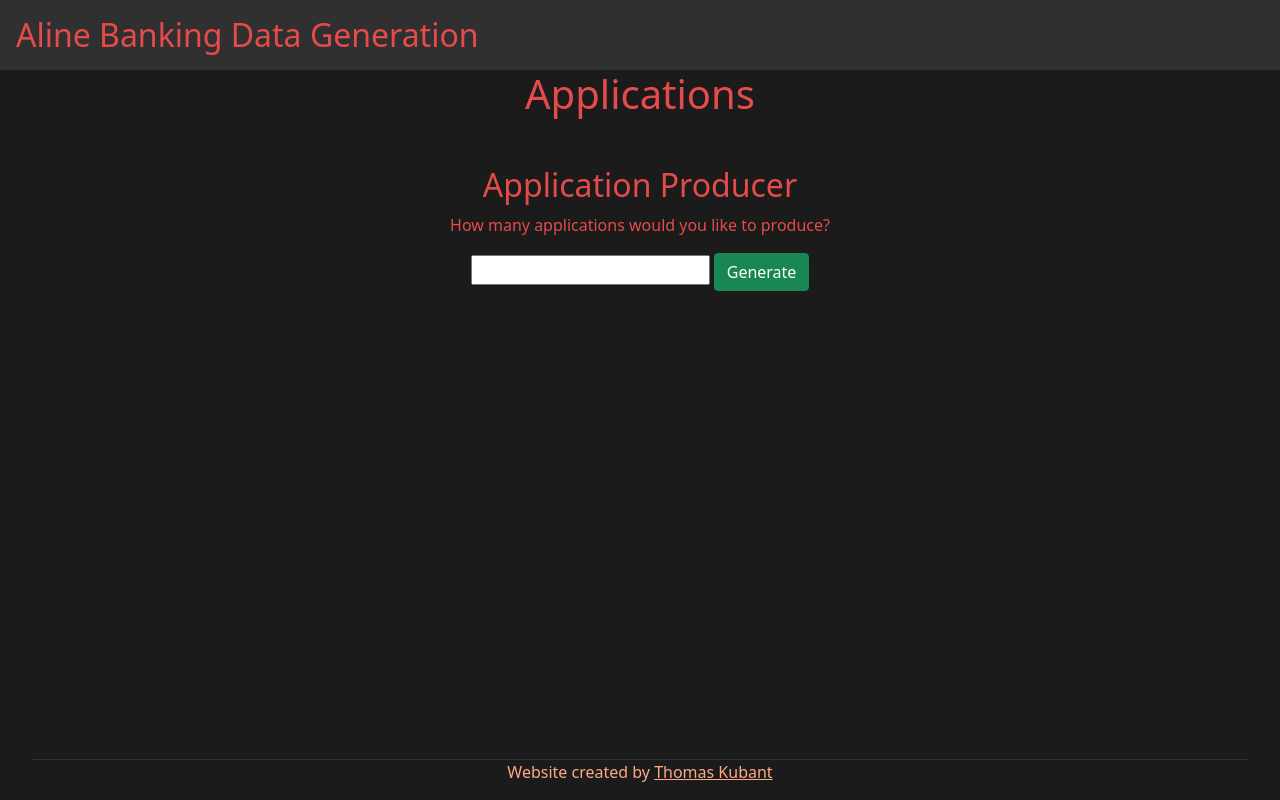
After one commit to ThomasKubant/Smoothstack-Capstone, a Flask app: page /application in a window 1280 px wide. The commit adds this page. Run offline with Flask 2, Linux system fonts and the light colour scheme; some libraries are stand-ins or nearby versions.

Commit message:
worked on frontend

```diff
--- a/data-producer/flaskapp/routes.py
+++ b/data-producer/flaskapp/routes.py
@@ -1,6 +1,6 @@
 from flask import render_template, url_for, request
 from flaskapp import app, db
-from flaskapp.static.python import main
+# from flaskapp.static.python import main
 
 @app.route("/")
 @app.route("/home")
@@ -14,3 +14,11 @@ def bank():
 @app.route("/branch/<count>")
 def produce_branch(count):
     main.create_branches(count)
+
+@app.route("/application")
+def application():
+    return render_template('application.html', title='Applications')
+
+@app.route("/transaction")
+def transaction():
+    return render_template('transaction.html', title='Transactions')
--- /dev/null
+++ b/data-producer/flaskapp/static/javascript/producers.js
@@ -0,0 +1,9 @@
+let branchProducerBtn = document.querySelector("#branch-btn");
+let branchProducerInput = document.querySelector("#branch-input")
+
+let handleBranchProducer = () => {
+    count = branchProducerInput.value;
+    console.log(count)
+}
+
+branchProducerBtn.addEventListener("click", ()=> handleBranchProducer());
--- /dev/null
+++ b/data-producer/flaskapp/templates/application.html
@@ -0,0 +1,18 @@
+{% extends "layout.html" %} {% block content %}
+<div class="bank-content">
+  <h1>Applications</h1>
+  <div class="bank-interactive">
+    <div class="branch-producer">
+      <h2>Application Producer</h2>
+      <p>How many applications would you like to produce?</p>
+      <div>
+        <input type="number" min="1" id="branch-input" />
+        <button id="branch-btn" type="button" class="btn btn-success">
+          Generate
+        </button>
+      </div>
+    </div>
+  </div>
+</div>
+<script src="../static/javascript/producers.js"></script>
+{% endblock %}
```
Also changed, not shown: data-producer/flaskapp/templates/bank.html (+12 -5 lines), data-producer/flaskapp/templates/transaction.html (added, +18 -0 lines).
